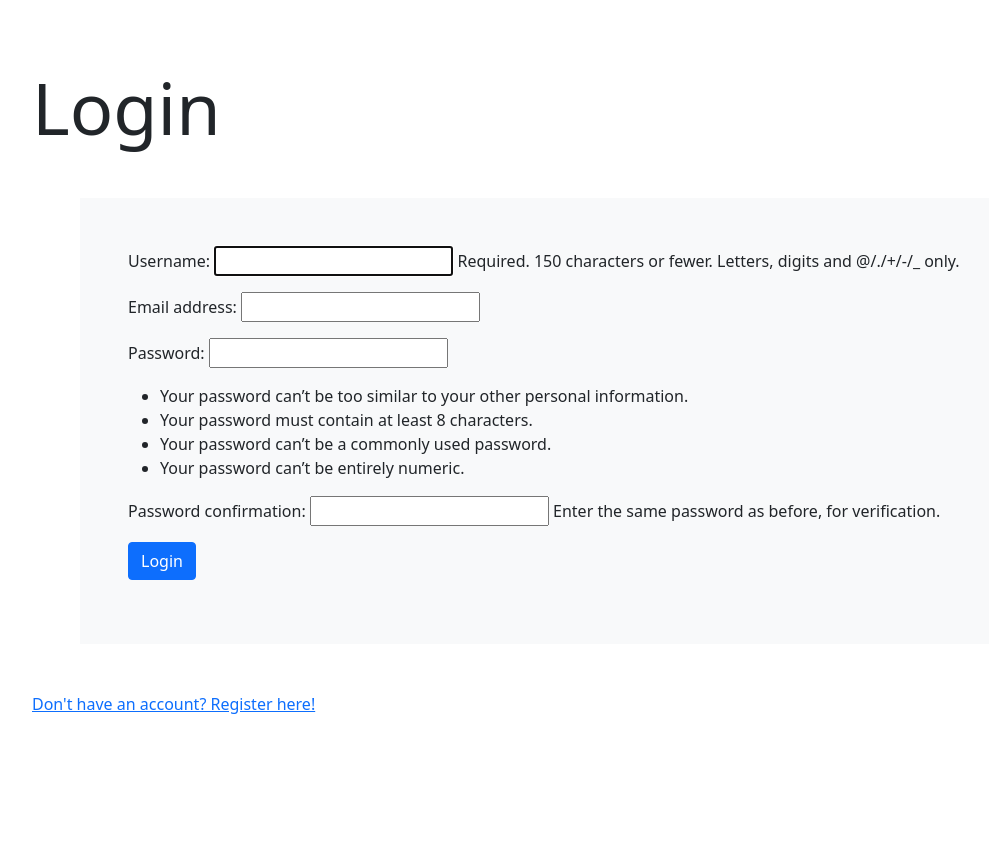
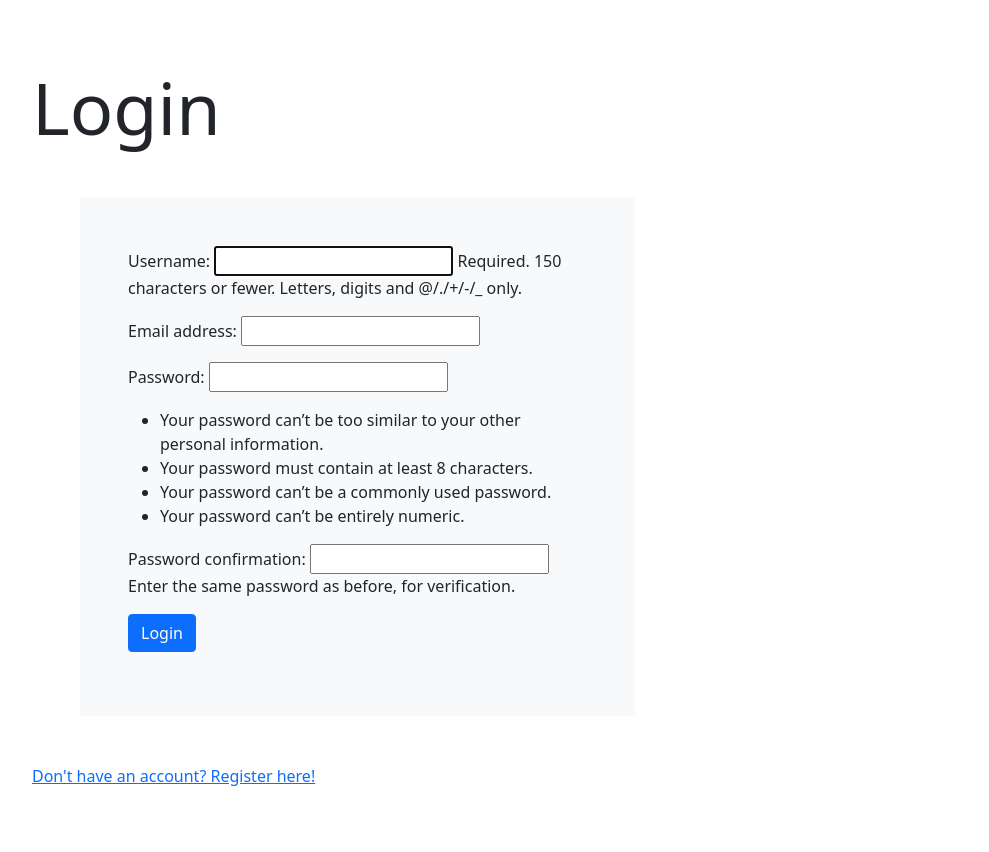
Before and after one commit to Rutrle/weather-web, a Django app: template weather_web/accounts/templates/accounts/login.html in a window 1280 px wide. Shown: the part 56-908 px from the top of the page, without its empty margins (114-1103 px from the left). Before the commit the page ends 770 px from the top, so only its background shows below. Run offline with Django 3.2, Linux system fonts and the light colour scheme; the template is opened without the code that fills it: values that come from a table or form of the project are taken from there, others are empty; some libraries are stand-ins or nearby versions.

Commit message:
minor visual changes to login

```diff
--- a/weather_web/accounts/templates/accounts/login.html
+++ b/weather_web/accounts/templates/accounts/login.html
@@ -3,7 +3,7 @@
 
 {% block content %}
 
-<div class="p-5 m-3">
+<div class="p-5 m-3 col-md-7">
   <h1 class='display-2'>Login</h1>
 
   <div class="container p-5 m-5 bg-light">
```
